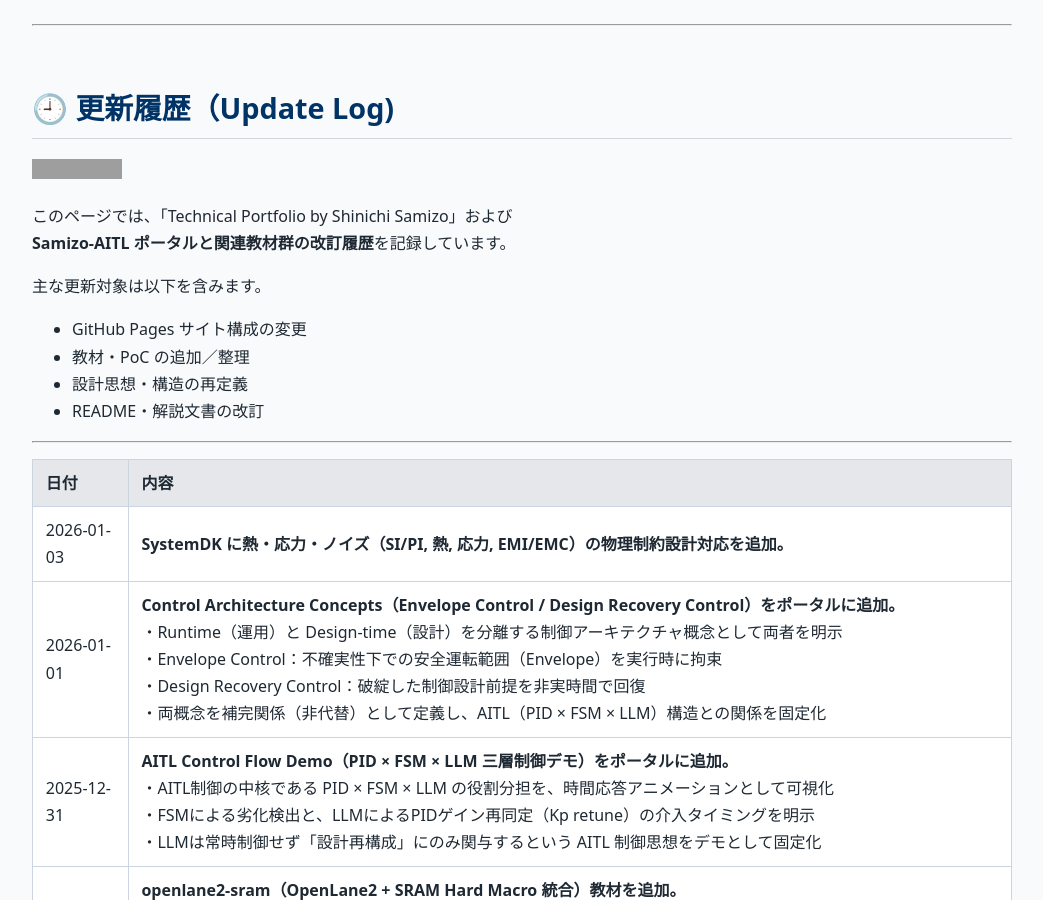
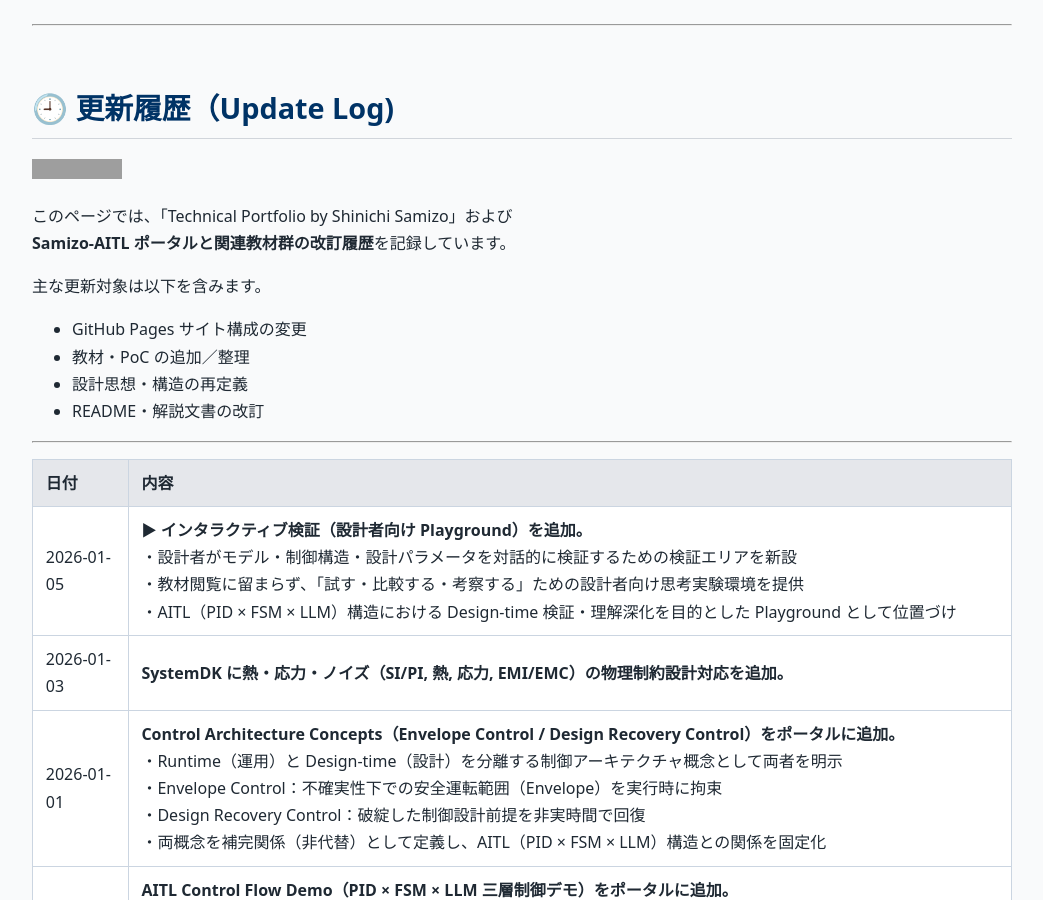
Before and after one commit to Samizo-AITL/Samizo-AITL.github.io, a Jekyll site: the page built from about/update/index.md, in a window 1280 px wide and 900 px high. Shown: the whole window, without its empty margins (118-1161 px from the left). Built offline with Jekyll 4.4.1, drawn with Linux system fonts in a browser that asks for light colours; grey boxes are pictures that could not be loaded.

Commit message:
Update index.md

```diff
--- a/about/update/index.md
+++ b/about/update/index.md
@@ -23,6 +23,7 @@ description: Samizo-AITLおよび関連教材の改訂履歴（GitHub Pagesポ
 
 | 日付       | 内容 |
 |------------|------|
+| 2026-01-05 | **▶ インタラクティブ検証（設計者向け Playground）を追加。**<br>・設計者がモデル・制御構造・設計パラメータを対話的に検証するための検証エリアを新設<br>・教材閲覧に留まらず、「試す・比較する・考察する」ための設計者向け思考実験環境を提供<br>・AITL（PID × FSM × LLM）構造における Design-time 検証・理解深化を目的とした Playground として位置づけ |
 | 2026-01-03 | **SystemDK に熱・応力・ノイズ（SI/PI, 熱, 応力, EMI/EMC）の物理制約設計対応を追加。** |
 | 2026-01-01 | **Control Architecture Concepts（Envelope Control / Design Recovery Control）をポータルに追加。**<br>・Runtime（運用）と Design-time（設計）を分離する制御アーキテクチャ概念として両者を明示<br>・Envelope Control：不確実性下での安全運転範囲（Envelope）を実行時に拘束<br>・Design Recovery Control：破綻した制御設計前提を非実時間で回復<br>・両概念を補完関係（非代替）として定義し、AITL（PID × FSM × LLM）構造との関係を固定化 |
 | 2025-12-31 | **AITL Control Flow Demo（PID × FSM × LLM 三層制御デモ）をポータルに追加。**<br>・AITL制御の中核である PID × FSM × LLM の役割分担を、時間応答アニメーションとして可視化<br>・FSMによる劣化検出と、LLMによるPIDゲイン再同定（Kp retune）の介入タイミングを明示<br>・LLMは常時制御せず「設計再構成」にのみ関与するという AITL 制御思想をデモとして固定化 |
```
